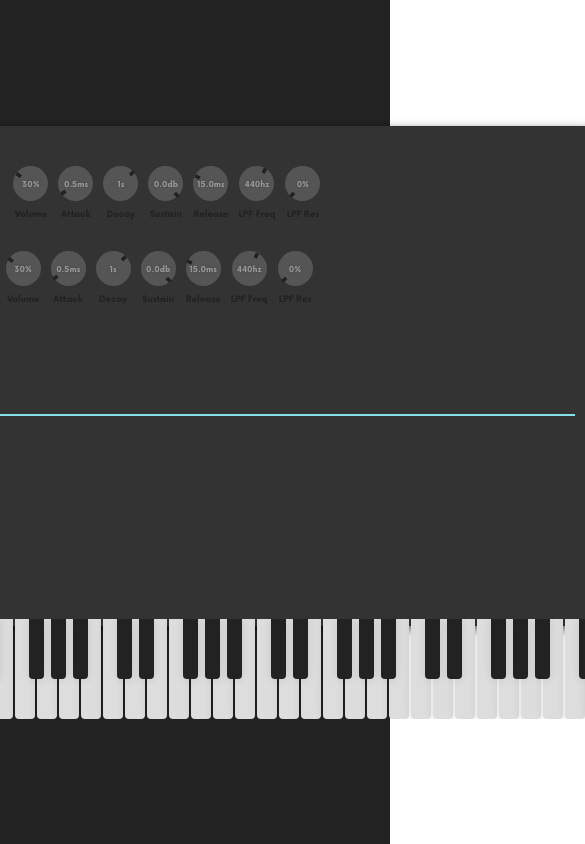
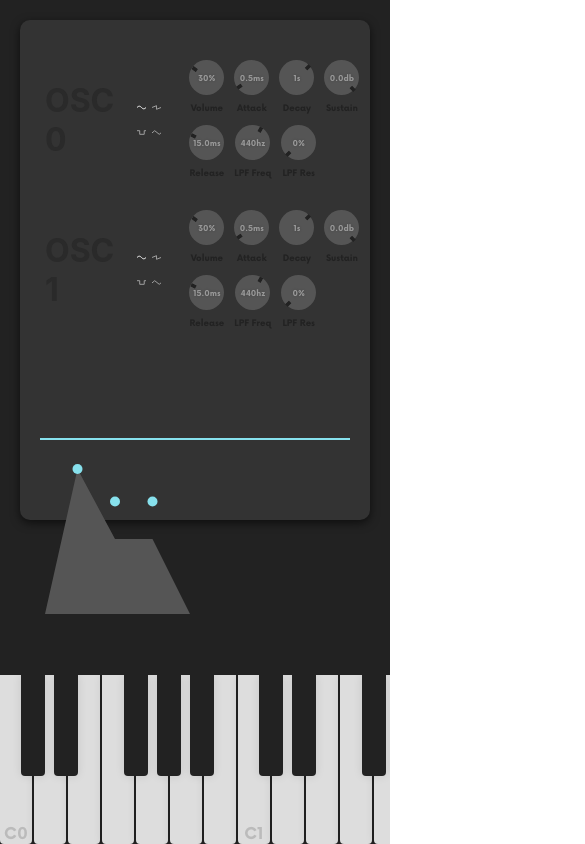
Before and after one commit to mxm07/websynth, a React (Create React App) app: page / in a window 390 px wide. Shown: the top 844 px of the page, 585 px wide, since content can reach past the window. Built offline with nearby package versions, Linux system fonts and the light colour scheme.

Commit message:
progress

```diff
--- a/public/index.html
+++ b/public/index.html
@@ -3,7 +3,7 @@
   <head>
     <meta charset="utf-8" />
     <link rel="icon" href="%PUBLIC_URL%/favicon.ico" />
-    <meta name="viewport" content="width=device-width, initial-scale=1" />
+    <meta name="viewport" content="width=device-width, initial-scale=1.0, maximum-scale=1.0, user-scalable=no" />
     <meta name="theme-color" content="#000000" />
     <meta
       name="description"
--- a/src/App.scss
+++ b/src/App.scss
@@ -1,6 +1,10 @@
 html, body, #root, .app {
   width: 100%;
   height: 100%;
+  touch-action: manipulation;
+  overscroll-behavior: contain;
+  overflow-x: hidden;
+
 }
 
 label, button, h1, h2, h3, h4, h5, p, div {
--- a/src/app/EnvEditor/EnvEditor.js
+++ b/src/app/EnvEditor/EnvEditor.js
@@ -11,12 +11,12 @@ const EnvEditor = () => {
     ctx.moveTo(padding, h)
 
     ctx.lineTo(w * 0.25, padding)
-    ctx.lineTo(w * 0.5, h * 0.25)
-    ctx.lineTo(w * 0.75, h * 0.25)
+    ctx.lineTo(w * 0.5, h * 0.5)
+    ctx.lineTo(w * 0.75, h * 0.5)
     ctx.lineTo(w, h)
 
-    ctx.strokeStyle = '#87e1ed'
-    ctx.stroke()
+    ctx.fillStyle = '#555'
+    ctx.fill()
 
     ctx.fillStyle = '#87e1ed'
     ctx.beginPath()
--- a/src/app/EnvEditor/EnvEditor.scss
+++ b/src/app/EnvEditor/EnvEditor.scss
@@ -1,4 +1,5 @@
 .env-editor {
-  width: 100px;
-  height: 100px;
+  width: 150px;
+  height: 150px;
+  margin: 20px;
 }
--- a/src/app/Keyboard/Keyboard.js
+++ b/src/app/Keyboard/Keyboard.js
@@ -1,5 +1,6 @@
 import React, { useEffect, useState, useRef } from 'react'
 import { KEYBOARD_MAP } from 'Constants'
+import { keyToNoteString } from 'Utils'
 import Audio from 'Audio'
 
 import './Keyboard.scss'
@@ -18,19 +19,22 @@ const getKeyIndex = (key, isWhite) => {
 // used in a window listener side-effect so keep outside of state
 let keysDown = []
 
-const Keyboard = ({ octaves = 6, octaveOffset = 4 }) => {
+const Keyboard = ({ octaves = 11, octaveOffset = 4 }) => {
   const keyRefs = useRef({})
+  const keyboardRef = useRef()
   const [mouseDown, setMouseDown] = useState(false)
 
 
+
   const keyPressed = (octave, key, isWhite) => {
+    console.log('KEY PRESSED')
     const keyIndex = getKeyIndex(key, isWhite)
-    Audio.startOscillator((octaveOffset + octave) * 12 + keyIndex)
+    Audio.startOscillator(octave * 12 + keyIndex)
   }
 
   const keyUnpressed = (octave, key, isWhite) => {
     const keyIndex = getKeyIndex(key, isWhite)
-    Audio.stopOscillator((octaveOffset + octave) * 12 + keyIndex)
+    Audio.stopOscillator(octave * 12 + keyIndex)
 
     setMouseDown(false)
   }
@@ -45,8 +49,10 @@ const Keyboard = ({ octaves = 6, octaveOffset = 4 }) => {
     if (!mouseDown) return
 
     const keyIndex = getKeyIndex(key, isWhite)
-    Audio.stopOscillator((octaveOffset + octave) * 12 + keyIndex)
+    Audio.stopOscillator(octave * 12 + keyIndex)
   }
+
+
 
   useEffect(() => {
     const mouseDownCallback = () => setMouseDown(true)
@@ -64,7 +70,7 @@ const Keyboard = ({ octaves = 6, octaveOffset = 4 }) => {
       }
     }
 
-    const keyboardUpCallback = e =>{
+    const keyboardUpCallback = e => {
       const key = KEYBOARD_MAP.indexOf(e.key)
 
       if (key > -1 && keysDown.indexOf(key) > -1) {
@@ -77,8 +83,6 @@ const Keyboard = ({ octaves = 6, octaveOffset = 4 }) => {
       }
     }
 
-    const visibilityChange = e => { console.log('VISIBILITY CHANGE', e) }
-
     body.addEventListener('mousedown', mouseDownCallback)
     body.addEventListener('mouseup', mouseUpCallback)
     body.addEventListener('keydown', keyboardDownCallback)
@@ -86,29 +90,50 @@ const Keyboard = ({ octaves = 6, octaveOffset = 4 }) => {
 
     return () => {
       body.removeEventListener('mousedown', mouseDownCallback)
-      body.addEventListener('mouseup', mouseUpCallback)
-      body.addEventListener('keydown', keyboardDownCallback)
-      body.addEventListener('keyup', keyboardUpCallback)
-      body.removeEventListener('blur', visibilityChange)
+      body.removeEventListener('mouseup', mouseUpCallback)
+      body.removeEventListener('keydown', keyboardDownCallback)
+      body.removeEventListener('keyup', keyboardUpCallback)
     }
   }, [octaveOffset])
 
 
+  useEffect(() => {
+    if (keyboardRef.current) {
+      const scrollHorizontal = e => {
+        var delta = Math.max(-1, Math.min(1, (e.wheelDelta || -e.detail)));
+        keyboardRef.current.scrollLeft -= (delta * 40); // Multiplied by 40
+        e.preventDefault()
+      }
+
+      body.addEventListener('mousewheel', scrollHorizontal)
+
+      return () => body.removeEventListener('mousewheel', scrollHorizontal)
+    }
+  }, [keyboardRef])
+
+
+
   return (
-    <div className="keyboard">
+    <div className="keyboard" ref={ keyboardRef }>
       { [...Array(octaves)].map((_, octave) => (
         <div className="keyboard__octave" key={ octave }>
           <div className="keyboard__key-group--white">
             { [...Array(7)].map((_, key) => (
               <div
                 key={ key }
-                ref={ ref => keyRefs.current[(octave + octaveOffset) * 12 + getKeyIndex(key, true)] = ref }
+                ref={ ref => keyRefs.current[octave * 12 + getKeyIndex(key, true)] = ref }
                 className="keyboard__key--white"
                 onMouseDown={ () => keyPressed(octave, key, true) }
                 onMouseUp={ () => keyUnpressed(octave, key, true) }
                 onMouseEnter={ () => keyEntered(octave, key, true) }
                 onMouseOut={ () => keyOut(octave, key, true) }
-              />
+              >
+                { key === 0 &&
+                  <div className="keyboard__key__label">
+                    { keyToNoteString(octave * 12 + key) }
+                  </div>
+                }
+              </div>
             )) }
           </div>
 
@@ -116,7 +141,7 @@ const Keyboard = ({ octaves = 6, octaveOffset = 4 }) => {
             { [...Array(5)].map((_, key) => (
               <div
                 key={ key }
-                ref={ ref => keyRefs.current[(octave + octaveOffset) * 12 + getKeyIndex(key, false)] = ref }
+                ref={ ref => keyRefs.current[octave * 12 + getKeyIndex(key, false)] = ref }
                 className="keyboard__key--black"
                 onMouseDown={ () => keyPressed(octave, key, false) }
                 onMouseUp={ () => keyUnpressed(octave, key, false) }
--- a/src/app/Keyboard/Keyboard.scss
+++ b/src/app/Keyboard/Keyboard.scss
@@ -2,10 +2,22 @@
   height: 100px;
   width: 100%;
   margin-top: -7px;
-  overflow: hidden;
+  overflow-x: scroll;
+  overflow-y: hidden;
+
   white-space: nowrap;
 
   z-index: -9999;
+
+  // /* Hide scrollbar for Chrome, Safari and Opera */
+  // &::-webkit-scrollbar {
+  //   display: none;
+  // }
+
+  // /* Hide scrollbar for IE, Edge and Firefox */
+  // -ms-overflow-style: none;  /* IE and Edge */
+  // scrollbar-width: none;  /* Firefox */
+
 
   &__octave {
     height: 100%;
@@ -36,8 +48,8 @@
   }
 
   &__key {
-
     &--white, &--black {
+      position: relative;
       display: inline-block;
       border-radius: 0 0 4px 4px;
       margin-right: 2px;
@@ -72,5 +84,51 @@
       &:hover { background-color: #555; }
       &:active, &.active { background-color: #444; }
     }
+
+    &__label {
+      position: absolute;
+      bottom: 0;
+      width: 100%;
+      font-family: NowBold;
+      color: #bbb;
+      text-align: center;
+      font-size: 0.6em;
+    }
+  }
+
+  @media only screen and (max-width: 900px) {
+    position: absolute;
+    bottom: 0;
+    left: 0;
+    right: 0;
+    height: 20%;
+    z-index: 9999;
+
+    &__octave {
+      width: 238px;
+    }
+
+    &__key {
+      &--white {
+        width: 32px;
+      }
+
+      &--black {
+        width: 24px;
+        margin-left: 7px;
+
+        &:first-child {
+          margin-left: 21px;
+        }
+
+        &:nth-child(3) {
+          margin-left: 44px;
+        }
+      }
+
+      &__label {
+        font-size: 1em;
+      }
+    }
   }
 }
--- a/src/app/Synth/Synth.js
+++ b/src/app/Synth/Synth.js
@@ -11,7 +11,7 @@ const Synth = () => (
   <div className="synth">
     <div className="synth-inner">
       { [ ...Array(NUM_OSCILLATORS) ].map((_, i) => (
-        <Oscillator index={i} />
+        <Oscillator key={i} index={i} />
       )) }
 
       <Visualizer />
--- a/src/app/Synth/Synth.scss
+++ b/src/app/Synth/Synth.scss
@@ -1,8 +1,16 @@
 .synth {
   width: 800px;
+
+  @media only screen and (max-width: 800px) {
+    width: 100%;
+    height: 100%;
+
+    margin: 20px;
+  }
 }
 
 .synth-inner {
+  margin-top: 20px;
   border-radius: 10px;
   box-sizing: border-box;
   box-shadow: 0 3px 10px rgba(0,0,0,0.6);
--- a/src/audio/Audio.js
+++ b/src/audio/Audio.js
@@ -46,7 +46,6 @@ class Audio {
   }, oscIndex)
 
   setLevel = (level, oscIndex) => this.applyTo(osc => {
-    console.log(level)
     osc.setLevel(level)
   }, oscIndex)
 
--- a/src/audio/Oscillator.js
+++ b/src/audio/Oscillator.js
@@ -74,7 +74,6 @@ class Oscillator {
 
 
   startVoice = note => {
-
     // Have to "start" all voices on first keypress, otherwise modern browsers will complain and no sound will play
     if (!this.started) {
       this.enableAllVoices()
--- a/src/components/Knob/Knob.js
+++ b/src/components/Knob/Knob.js
@@ -70,11 +70,15 @@ const Knob = ({
   const onMouseMove = ({ clientX: x, clientY: y }) => {
     setMousePos({ x, y })
   }
+  const onTouchMove = ({ touches }) => {
+    const [x, y] = [touches[0].clientX, touches[0].clientY]
+    setMousePos({ x, y })
+  }
 
   const onWheel = ({ deltaY }) => {
-    const delta = -deltaY / 1000
-    const realValue = calculateRealValue(knobValue) + delta
-    const newValue = clamp((realValue - min) / (max - min))
+    const delta = -deltaY / 10000 // 0.01 or -0.01
+    console.log(delta)
+    const newValue = clamp(knobValue + delta)
 
     setKnobValue(newValue)
   }
@@ -91,11 +95,11 @@ const Knob = ({
 
   useEffect(() => {
     body.addEventListener('mousemove', onMouseMove)
-    body.addEventListener('touchmove', onMouseMove)
+    body.addEventListener('touchmove', onTouchMove)
 
     return () => {
       body.removeEventListener('mousemove', onMouseMove)
-      body.removeEventListener('touchmove', onMouseMove)
+      body.removeEventListener('touchmove', onTouchMove)
     }
   }, [])
 
--- a/src/utils/notes.js
+++ b/src/utils/notes.js
@@ -1,7 +1,8 @@
 import {
   TUNING_OCTAVE,
   TUNING_NOTE_INDEX,
-  TUNING_FREQUENCY
+  TUNING_FREQUENCY,
+  NOTES
 } from 'Constants'
 
 export const calculateNoteFrequency = noteIndex => {
@@ -16,5 +17,12 @@ export const calculateNoteFrequency = noteIndex => {
   return noteFrequency
 }
 
+export const keyToNoteString = key => {
+  const octave = Math.floor(key / 12)
+  const note = NOTES[key % 12]
+
+  return `${note}${octave}`
+}
+
 export const gainValueToDecibels = value => 20 * (Math.log(value) / Math.log(10))
 export const decibelsToGainValue = decibels => Math.pow(10, decibels / 20)
```
